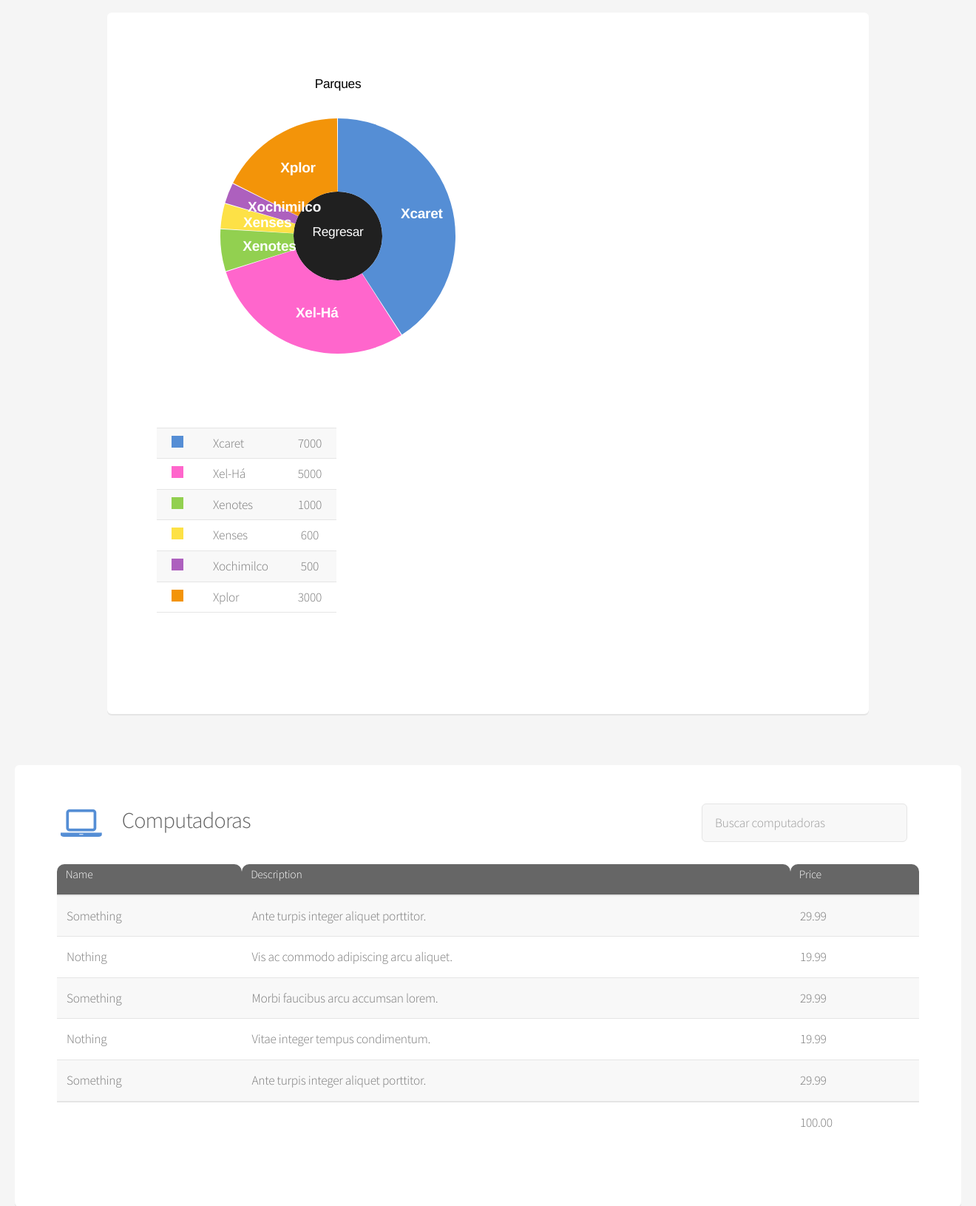
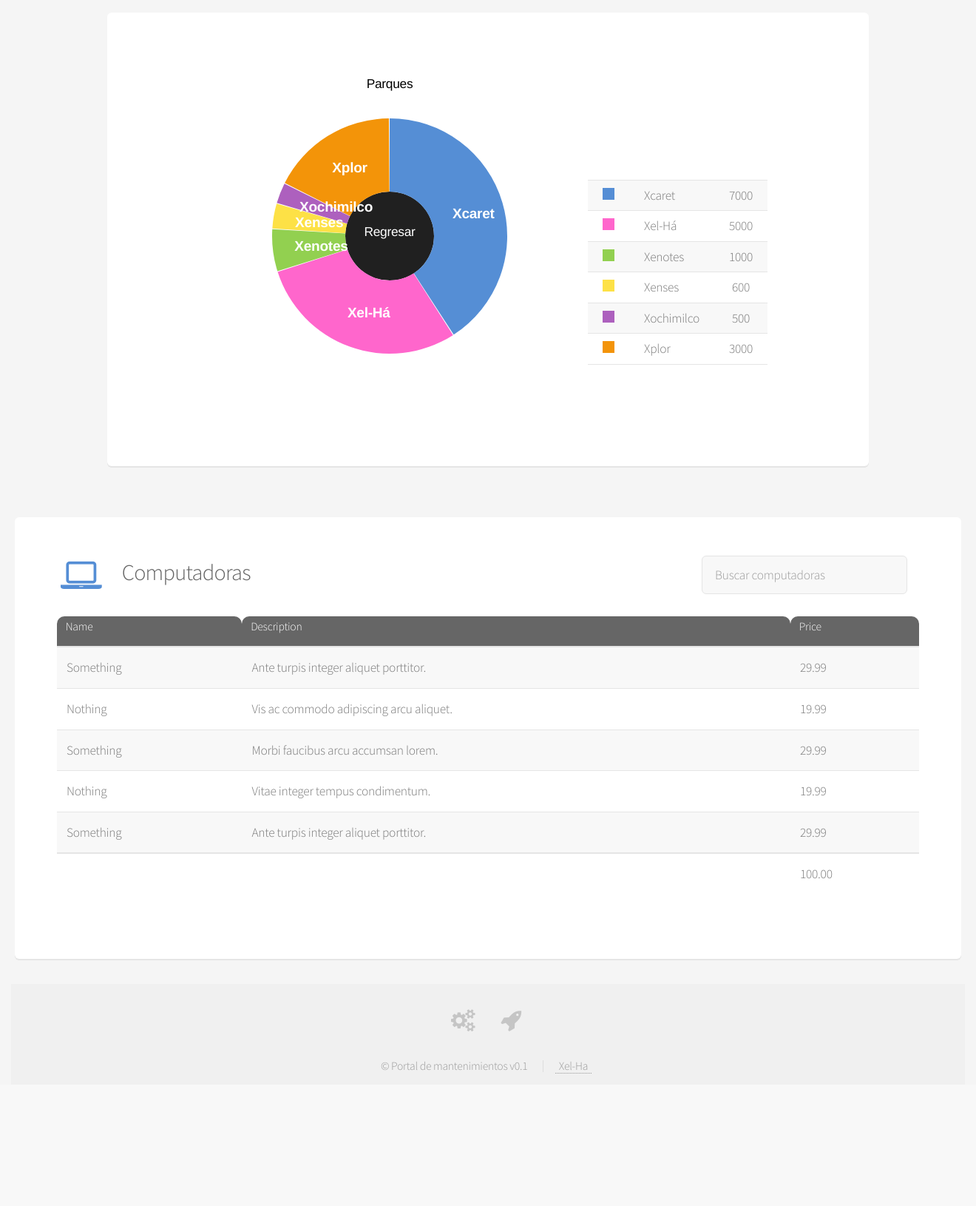
Before and after one commit to Mozta/portal_xelhaWin, a Django app: page /pastel4/ in a window 1320 px wide. Shown: the part 148-1778 px from the top of the page at 74% size. After the commit the page ends 1599 px from the top, so only its background shows below. Run offline with Django 3.2, Linux system fonts and the light colour scheme.

Commit message:
Divs alineados correctamente

```diff
--- a/src/assets/css/style_inicio.css
+++ b/src/assets/css/style_inicio.css
@@ -1,6 +1,5 @@
  svg{
  	border: 0px solid #aaa;
- 	position: relative;
  }
 
 path.slice{
@@ -63,15 +62,6 @@
       font-family: "Helvetica Neue", Helvetica, Arial, sans-serif;
       font-weight:bold;
 }
-
-.div1{
-    border: 0px solid #aaa;
-    border-radius: 25px 25px 25px 25px;
-    margin-left:auto;
-    margin-right:auto;
-    text-align:center;
-}
-
 
 
 .axis path,
@@ -136,12 +126,14 @@
 }*/
 /*==================================================*/
 
-#SD {
-    color: white;
-    font-family: sans-serif;
-    z-index:100;
-    position:absolute;
-    top:350px;
-    left:480px;
 
-  }
+.div1{
+    margin-left:auto;
+    margin-right:auto;
+    text-align:center;
+    width: 100%;
+}
+
+.aquiGrafica2, .aquiGrafica3{  /*hijos*/
+  display: inline-block;
+}
--- a/src/templates/pastel4.html
+++ b/src/templates/pastel4.html
@@ -86,24 +86,17 @@
 											</div>
 										</div>
 									</form> -->
+
 									<div class="div1">
-										<div class="aquiGrafica">
+										<div class="aquiGrafica2">
+
+										</div>
+										<div class="aquiGrafica3">
 
 										</div>
 									</div>
 
-									<div class="div1">
-										<div class="aquiGrafica2">
-										<div id = "SD"></div>
 
-										</div>
-									</div>
-
-									<div class="div1">
-										<div class="aquiGrafica3">
-
-										</div>
-									</div>
 
 								<script>
 
@@ -231,9 +224,9 @@
 	root.size+=root.children[i].size;
 }
 
-var currentPos = $("#SD").offset().left;
+//var currentPos = $("#SD").offset().left;
 
-var margin = {top: 250, right: 800, bottom: 250, left: 250},
+var margin = {top: 250, right: 250, bottom: 250, left: 250},
     radius = Math.min(margin.top, margin.right, margin.bottom, margin.left) - 10;
 
 var svg = d3.select(".aquiGrafica2").append("svg")	//Aqui se crea el objeto svg y se le asigna en que div se dibujara
@@ -256,7 +249,8 @@
 
 function f() {
 	//variables para la creación de la tabla. Se le indica a D3 donde dibujaremos, despues se le añade una tabla con sus respectiva clase
-	var legend = d3.select(".aquiGrafica3").append("table").attr('class','legend');
+	var legend = d3.select(".aquiGrafica3").append("table").attr('class','legend')
+
 	//Una vez creada la tabla se le agrega un body de tabla
 	var tbody = legend.append("tbody");
 	//Despues a ese tbody se le añade la primer fila
@@ -317,16 +311,8 @@
       	.attr("d", arc)
       	.style("fill", function(d) {
       		z0++;
-      		console.log("AQUI");
-			    console.log(d);
-			    tabla(d,paleta[z0-1]);
-			    //var tr = legend.append("tbody").selectAll("tr").data(d).enter().append("tr");
-			    //tr.append("td").append("svg").attr("width", '16').attr("height", '16').append("rect")
-	            //.attr("width", '16').attr("height", '16')
-				//.attr("fill",paleta[z0-1]);
-
-				// create the second column for each segment.
-        		//tr.append("td").text(d.name);
+		    console.log(d);
+		    tabla(d,paleta[z0-1]);	//Aqui se llama a la función tabla por primera vez para que la dibuje
           	return paleta[z0-1];
         })
 	  	.each(function(d) { this._current = updateArc(d); })
```
Also changed, not shown: 1 other file.
